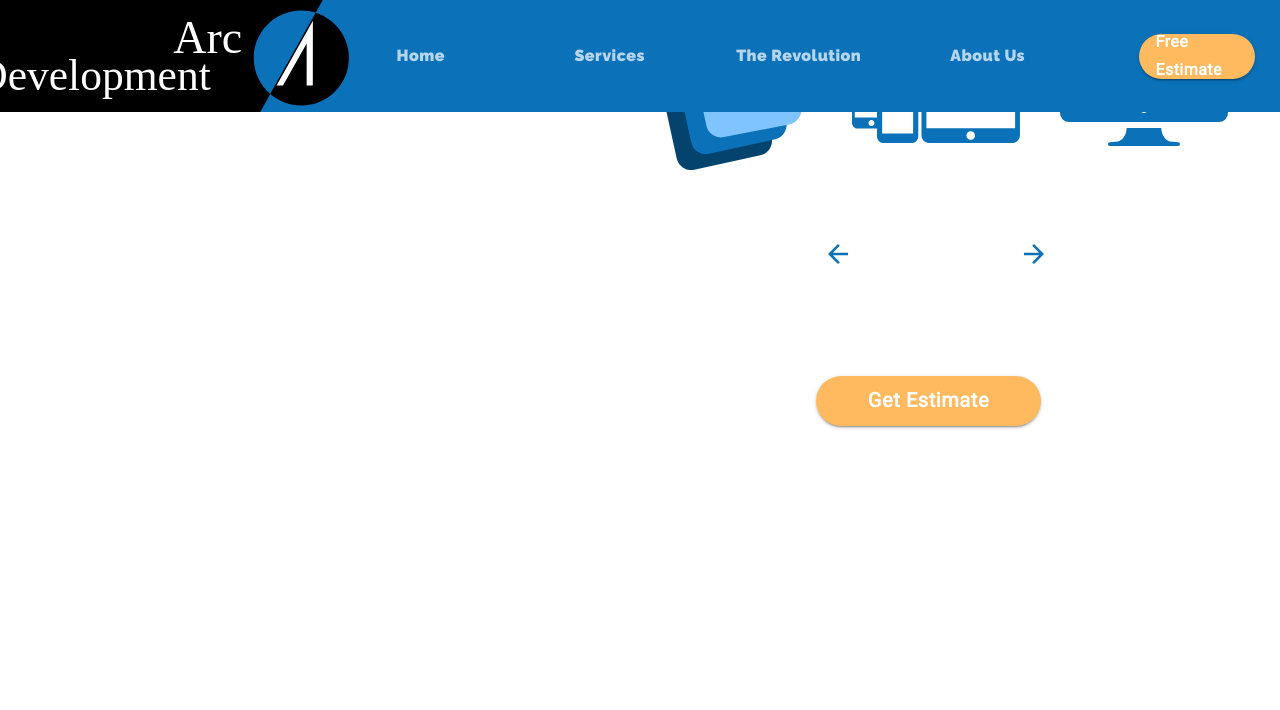
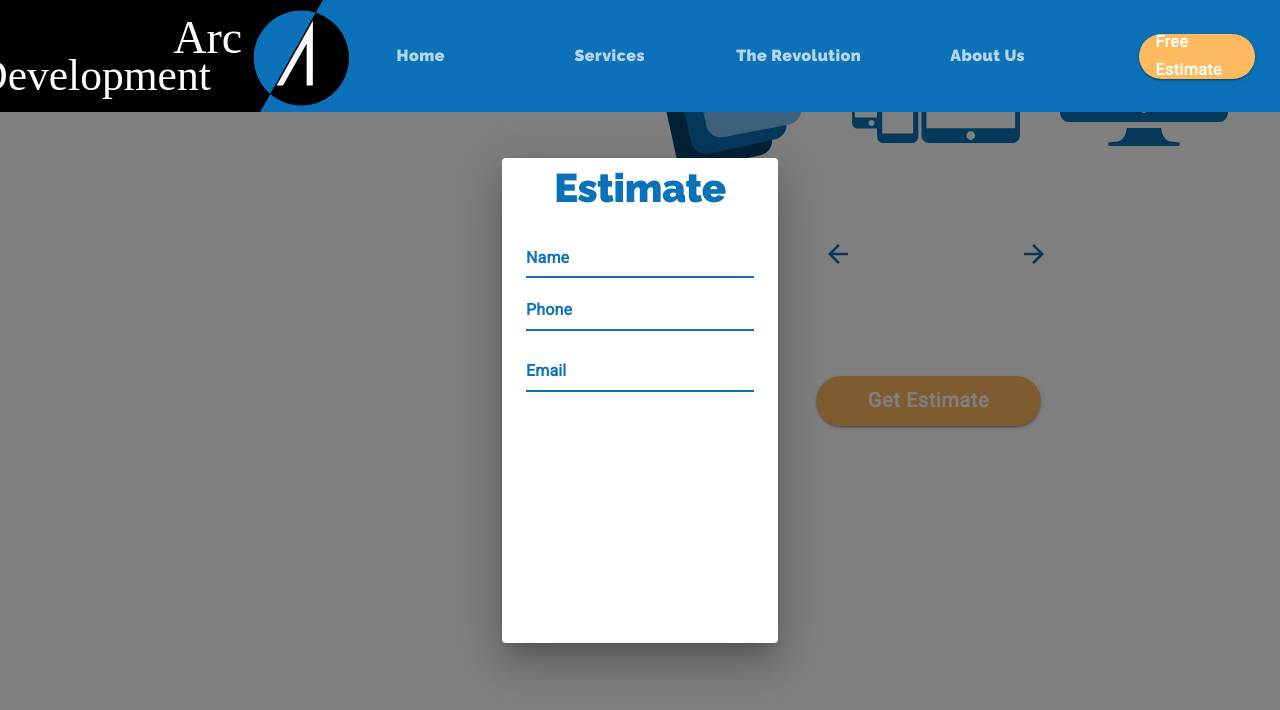
Before and after one commit to huyviet1995/material-ui-tutorial-1, a React (Create React App) app: page /estimate in a window 1280 px wide. Both pictures are taken after a click on the button "Get Estimate". Shown: the part 549-1259 px from the top of the page. Built offline with nearby package versions, Linux system fonts and the light colour scheme.

Commit message:
Open basic Dialog when clicking the Estimate button

```diff
--- a/src/components/Estimate.js
+++ b/src/components/Estimate.js
@@ -1,62 +1,100 @@
-import React, { useState } from 'react'
-import { cloneDeep } from 'lodash'
-import Lottie from 'react-lottie';
-import { useTheme, makeStyles, Grid, Typography, Button, IconButton } from '@material-ui/core';
+import React, { useState } from "react";
+import { cloneDeep } from "lodash";
+import Lottie from "react-lottie";
+import {
+	useTheme,
+	makeStyles,
+	Grid,
+	Typography,
+	Button,
+	IconButton,
+	Dialog,
+	DialogContent,
+	TextField,
+} from "@material-ui/core";
 
-import check from '../assets/check.svg';
-import send from '../assets/send.svg';
-import software from '../assets/software.svg';
-import mobile from '../assets/mobile.svg';
-import website from '../assets/website.svg';
-import backArrow from '../assets/backArrow.svg';
-import forwardArrow from '../assets/forwardArrow.svg';
-import backArrowDisabled from '../assets/backArrowDisabled.svg';
-import forwardArrowDisabled from '../assets/forwardArrowDisabled.svg';
-import camera from '../assets/camera.svg';
-import upload from '../assets/upload.svg';
-import person from '../assets/person.svg';
-import persons from '../assets/persons.svg';
-import people from '../assets/people.svg';
-import bell from '../assets/bell.svg';
-import users from '../assets/users.svg';
-import iphone from '../assets/iphone.svg';
-import gps from '../assets/gps.svg';
-import customized from '../assets/customized.svg';
-import data from '../assets/data.svg';
-import android from '../assets/android.svg';
-import globe from '../assets/globe.svg';
-import biometrics from '../assets/biometrics.svg';
-import info from '../assets/info.svg';
+import check from "../assets/check.svg";
+import send from "../assets/send.svg";
+import software from "../assets/software.svg";
+import mobile from "../assets/mobile.svg";
+import website from "../assets/website.svg";
+import backArrow from "../assets/backArrow.svg";
+import forwardArrow from "../assets/forwardArrow.svg";
+import backArrowDisabled from "../assets/backArrowDisabled.svg";
+import forwardArrowDisabled from "../assets/forwardArrowDisabled.svg";
+import camera from "../assets/camera.svg";
+import upload from "../assets/upload.svg";
+import person from "../assets/person.svg";
+import persons from "../assets/persons.svg";
+import people from "../assets/people.svg";
+import bell from "../assets/bell.svg";
+import users from "../assets/users.svg";
+import iphone from "../assets/iphone.svg";
+import gps from "../assets/gps.svg";
+import customized from "../assets/customized.svg";
+import data from "../assets/data.svg";
+import android from "../assets/android.svg";
+import globe from "../assets/globe.svg";
+import biometrics from "../assets/biometrics.svg";
+import info from "../assets/info.svg";
+import estimateAnimation from "../animations/estimateAnimation/data.json";
 
-import estimateAnimation from '../animations/estimateAnimation/data.json';
-
-const useStyles = makeStyles(theme => ({
+const useStyles = makeStyles((theme) => ({
 	icon: {
-        width: '12em',
-        height: '12em',
+		width: "12em",
+		height: "12em",
 	},
 	estimateButton: {
 		...theme.typography.estimate,
 		borderRadius: 50,
 		backgroundColor: theme.palette.common.arcOrange,
-        color: '#fff',
+		color: "#fff",
 		height: 50,
 		width: 225,
 		fontSize: "1.25rem",
 		marginTop: "5em",
 		"&:hover": {
 			backgroundColor: theme.palette.secondary.light,
-        }
-    }
+		},
+	},
 }));
 
 const defaultQuestions = [
-    { id: 1, title: 'Which services are you interested in', active: true, options: [
-        { id: 1, title: "Custom Software Development", subtitle: null, icon: software, iconAlt: 'Three floating screens', selected: false, cost: 0 },
-        { id: 2, title: "IOS Android Development", subtitle: null, icon: mobile, iconAlt: 'Phones and tablets outline', selected: false, cost: 0 },
-        { id: 3, title: "Website Development", subtitle: null, icon: website, iconAlt: 'Computer outline', selected: false, cost: 0 },
-    ] },
-]
+	{
+		id: 1,
+		title: "Which services are you interested in",
+		active: true,
+		options: [
+			{
+				id: 1,
+				title: "Custom Software Development",
+				subtitle: null,
+				icon: software,
+				iconAlt: "Three floating screens",
+				selected: false,
+				cost: 0,
+			},
+			{
+				id: 2,
+				title: "IOS Android Development",
+				subtitle: null,
+				icon: mobile,
+				iconAlt: "Phones and tablets outline",
+				selected: false,
+				cost: 0,
+			},
+			{
+				id: 3,
+				title: "Website Development",
+				subtitle: null,
+				icon: website,
+				iconAlt: "Computer outline",
+				selected: false,
+				cost: 0,
+			},
+		],
+	},
+];
 
 const softwareQuestions = [
 	{ ...defaultQuestions[0], active: false },
@@ -72,7 +110,7 @@ const softwareQuestions = [
 				icon: website,
 				iconAlt: "computer outline",
 				selected: false,
-        cost: 100
+				cost: 100,
 			},
 			{
 				id: 2,
@@ -81,7 +119,7 @@ const softwareQuestions = [
 				icon: iphone,
 				iconAlt: "outline of iphone",
 				selected: false,
-        cost: 100
+				cost: 100,
 			},
 			{
 				id: 3,
@@ -90,10 +128,10 @@ const softwareQuestions = [
 				icon: android,
 				iconAlt: "outlines of android phone",
 				selected: false,
-        cost: 100
-      }
+				cost: 100,
+			},
 		],
-    active: true
+		active: true,
 	},
 	{
 		id: 3,
@@ -107,7 +145,7 @@ const softwareQuestions = [
 				icon: camera,
 				iconAlt: "camera outline",
 				selected: false,
-        cost: 25
+				cost: 25,
 			},
 			{
 				id: 2,
@@ -116,7 +154,7 @@ const softwareQuestions = [
 				icon: gps,
 				iconAlt: "gps pin",
 				selected: false,
-        cost: 25
+				cost: 25,
 			},
 			{
 				id: 3,
@@ -125,10 +163,10 @@ const softwareQuestions = [
 				icon: upload,
 				iconAlt: "outline of cloud with arrow pointing up",
 				selected: false,
-        cost: 25
-      }
+				cost: 25,
+			},
 		],
-    active: false
+		active: false,
 	},
 	{
 		id: 4,
@@ -142,7 +180,7 @@ const softwareQuestions = [
 				icon: users,
 				iconAlt: "outline of a person with a plus sign",
 				selected: false,
-        cost: 25
+				cost: 25,
 			},
 			{
 				id: 2,
@@ -151,7 +189,7 @@ const softwareQuestions = [
 				icon: biometrics,
 				iconAlt: "fingerprint",
 				selected: false,
-        cost: 25
+				cost: 25,
 			},
 			{
 				id: 3,
@@ -160,10 +198,10 @@ const softwareQuestions = [
 				icon: bell,
 				iconAlt: "outline of a bell",
 				selected: false,
-        cost: 25
-      }
+				cost: 25,
+			},
 		],
-    active: false
+		active: false,
 	},
 	{
 		id: 5,
@@ -177,7 +215,7 @@ const softwareQuestions = [
 				icon: info,
 				iconAlt: "'i' inside a circle",
 				selected: false,
-        cost: 25
+				cost: 25,
 			},
 			{
 				id: 2,
@@ -186,7 +224,7 @@ const softwareQuestions = [
 				icon: customized,
 				iconAlt: "two toggle switches",
 				selected: false,
-        cost: 50
+				cost: 50,
 			},
 			{
 				id: 3,
@@ -195,10 +233,10 @@ const softwareQuestions = [
 				icon: data,
 				iconAlt: "outline of line graph",
 				selected: false,
-        cost: 100
-      }
+				cost: 100,
+			},
 		],
-    active: false
+		active: false,
 	},
 	{
 		id: 6,
@@ -212,7 +250,7 @@ const softwareQuestions = [
 				icon: person,
 				iconAlt: "person outline",
 				selected: false,
-        cost: 1
+				cost: 1,
 			},
 			{
 				id: 2,
@@ -221,7 +259,7 @@ const softwareQuestions = [
 				icon: persons,
 				iconAlt: "outline of two people",
 				selected: false,
-        cost: 1.25
+				cost: 1.25,
 			},
 			{
 				id: 3,
@@ -230,13 +268,12 @@ const softwareQuestions = [
 				icon: people,
 				iconAlt: "outline of three people",
 				selected: false,
-        cost: 1.5
-      }
+				cost: 1.5,
+			},
 		],
-    active: false
-  }
+		active: false,
+	},
 ];
-
 
 const websiteQuestions = [
 	{ ...defaultQuestions[0], active: false },
@@ -252,7 +289,7 @@ const websiteQuestions = [
 				icon: info,
 				iconAlt: "person outline",
 				selected: false,
-        cost: 100
+				cost: 100,
 			},
 			{
 				id: 2,
@@ -261,7 +298,7 @@ const websiteQuestions = [
 				icon: customized,
 				iconAlt: "outline of two people",
 				selected: false,
-        cost: 200
+				cost: 200,
 			},
 			{
 				id: 3,
@@ -270,11 +307,11 @@ const websiteQuestions = [
 				icon: globe,
 				iconAlt: "outline of three people",
 				selected: false,
-        cost: 250
-      }
+				cost: 250,
+			},
 		],
-    active: true
-  }
+		active: true,
+	},
 ];
 
 export default function Estimate() {
@@ -282,6 +319,21 @@ export default function Estimate() {
 	const theme = useTheme();
 
 	const [questions, setQuestions] = useState(defaultQuestions);
+	const [dialogOpen, setDialogOpen] = useState(false);
+	// name
+	const [name, setName] = useState("");
+	const [nameHelper, setNameHelper] = useState("");
+
+	// email
+	const [email, setEmail] = useState("");
+	const [emailHelper, setEmailHelper] = useState("");
+
+	// phone
+	const [phone, setPhone] = useState("");
+	const [phoneHelper, setPhoneHelper] = useState("");
+
+	// message
+	const [message, setMessage] = useState("");
 
 	const defaultOptions = {
 		loop: true,
@@ -294,7 +346,7 @@ export default function Estimate() {
 
 	const nextQuestions = () => {
 		const newQuestions = cloneDeep(questions);
-      const currentlyActive = newQuestions.filter(question => question.active);
+		const currentlyActive = newQuestions.filter((question) => question.active);
 		const activeIndex = currentlyActive[0].id - 1;
 
 		let nextIndex = activeIndex + 1;
@@ -306,12 +358,11 @@ export default function Estimate() {
 		newQuestions[nextIndex] = { ...newQuestions[nextIndex], active: true };
 
 		setQuestions(newQuestions);
-
-    }
+	};
 
 	const previousQuestions = () => {
 		const newQuestions = cloneDeep(questions);
-      const currentlyActive = newQuestions.filter(question => question.active);
+		const currentlyActive = newQuestions.filter((question) => question.active);
 		const activeIndex = currentlyActive[0].id - 1;
 
 		let prevIndex = activeIndex - 1;
@@ -323,23 +374,24 @@ export default function Estimate() {
 		newQuestions[prevIndex] = { ...newQuestions[prevIndex], active: true };
 
 		setQuestions(newQuestions);
-
-    }
+	};
 
 	const handleSelect = (id) => {
 		const newQuestions = cloneDeep(questions);
-      const currentlyActive = newQuestions.filter(question => question.active);
+		const currentlyActive = newQuestions.filter((question) => question.active);
 		const activeIndex = currentlyActive[0].id - 1;
 
 		const newSelected = newQuestions[activeIndex].options[id - 1];
-      const previousSelected = currentlyActive[0].options.filter(option => option.selected);
+		const previousSelected = currentlyActive[0].options.filter(
+			(option) => option.selected
+		);
 
 		switch (currentlyActive[0].subtitle) {
-        case 'Select one.':
+			case "Select one.":
 				if (previousSelected[0]) {
-            previousSelected[0].selected = !previousSelected[0].selected
+					previousSelected[0].selected = !previousSelected[0].selected;
 				}
-          newSelected.selected = !newSelected.selected
+				newSelected.selected = !newSelected.selected;
 				break;
 			default:
 				newSelected.selected = !newSelected.selected;
@@ -347,44 +399,100 @@ export default function Estimate() {
 		}
 
 		switch (newSelected.title) {
-        case 'Custom Software Development':
+			case "Custom Software Development":
 				setQuestions(softwareQuestions);
 				break;
-        case 'IOS/Android App Development':
+			case "IOS/Android App Development":
 				setQuestions(softwareQuestions);
 				break;
-        case 'Website Development':
+			case "Website Development":
 				setQuestions(websiteQuestions);
 				break;
 			default:
 				setQuestions(newQuestions);
 				break;
 		}
+	};
 
+	const onChange = (event) => {
+		let valid;
+		switch (event.target.id) {
+			case "email":
+				setEmail(event.target.value);
+				valid = /^\w+([.-]?\w+)*@\w+([.-]?\w+)*(\.\w{2,3})+$/.test(
+					event.target.value
+				);
+				if (!valid) {
+					setEmailHelper("Invalid Email");
+				} else {
+					setEmailHelper("");
 				}
+				break;
+			case "phone":
+				setPhone(event.target.value);
+				valid = /^\(?([0-9]{3})\)?[-. ]?([0-9]{3})[-. ]?([0-9]{4})$/.test(
+					event.target.value
+				);
+				if (!valid) {
+					setPhoneHelper("Invalid Phone");
+				} else {
+					setPhoneHelper("");
+				}
+				break;
+			default:
+				break;
+		}
+	};
 
 	return (
 		<Grid container direction="row">
 			<Grid item container direction="column" lg>
-                <Grid item style={{ marginTop: '2em', marginLeft: '5em' }}>
+				<Grid item style={{ marginTop: "2em", marginLeft: "5em" }}>
 					<Typography variant="h2">Estimate</Typography>
 				</Grid>
-                <Grid item container direction="column" style={{ marginRight: '10em', maxWidth: '50em', marginTop: "7.5em" }}>
+				<Grid
+					item
+					container
+					direction="column"
+					style={{ marginRight: "10em", maxWidth: "50em", marginTop: "7.5em" }}
+				>
 					<Lottie options={defaultOptions} height="100%" width="100%" />
 				</Grid>
 			</Grid>
-            <Grid item container lg direction="column" alignItems='center' style={{ marginRight: "2em", marginBottom: "25em" }}>
-                    {questions.filter(question => question.active).map((question, index) => {
+			<Grid
+				item
+				container
+				lg
+				direction="column"
+				alignItems="center"
+				style={{ marginRight: "2em", marginBottom: "25em" }}
+			>
+				{questions
+					.filter((question) => question.active)
+					.map((question, index) => {
 						return (
 							<React.Fragment key={index}>
 								<Grid item>
-                                    <Typography variant="h2" align="center" style={{ fontWeight: 500, fontSize: "2.25rem", marginTop: "5em" }}>
+									<Typography
+										variant="h2"
+										align="center"
+										style={{
+											fontWeight: 500,
+											fontSize: "2.25rem",
+											marginTop: "5em",
+										}}
+									>
 										{question.title}
 									</Typography>
 								</Grid>
-                                <Typography variant="body1" align="center" style={{ marginBottom: '2.5em', }} gutterBottom></Typography>
-                                <Grid item container justifyContent='space-around'>
-                                    {question.options.map(option => (
+								<Typography
+									variant="body1"
+									align="center"
+									style={{ marginBottom: "2.5em" }}
+									gutterBottom
+								></Typography>
+								<Grid item container justifyContent="space-around">
+									{question.options.map((option) => (
 										<Grid
 											item
 											container
@@ -396,41 +504,137 @@ export default function Estimate() {
 												borderRadius: 0,
 												textTransform: "none",
 												maxWidth: "14em",
-                                            backgroundColor: option.selected ? theme.palette.common.arcOrange : null
+												backgroundColor: option.selected
+													? theme.palette.common.arcOrange
+													: null,
 											}}
 											onClick={() => handleSelect(option.id)}
 										>
 											<Grid item container direction="column">
-                                                <Grid item style={{ maxWidth: '12em' }}>
-                                                    <Typography style={{ marginBottom: "1em", lineHeight: "1.25em" }} variant="h6" align="center">{option.title}</Typography>
-                                                    <Typography variant='caption' align='center'>{option.subtitle}</Typography>
+												<Grid item style={{ maxWidth: "12em" }}>
+													<Typography
+														style={{
+															marginBottom: "1em",
+															lineHeight: "1.25em",
+														}}
+														variant="h6"
+														align="center"
+													>
+														{option.title}
+													</Typography>
+													<Typography variant="caption" align="center">
+														{option.subtitle}
+													</Typography>
 												</Grid>
 												<Grid item>
-                                                    <img src={option.icon} alt={option.iconAlt} className={classes.icon} />
+													<img
+														src={option.icon}
+														alt={option.iconAlt}
+														className={classes.icon}
+													/>
 												</Grid>
 											</Grid>
 										</Grid>
 									))}
 								</Grid>
 							</React.Fragment>
-                        )
+						);
 					})}
-                <Grid item container justifyContent='space-between' style={{ width: '15em', marginTop: '3em' }}>
+				<Grid
+					item
+					container
+					justifyContent="space-between"
+					style={{ width: "15em", marginTop: "3em" }}
+				>
 					<Grid item>
-                        <IconButton onClick={previousQuestions} disabled={questions.length === 1}>
+						<IconButton
+							onClick={previousQuestions}
+							disabled={questions.length === 1}
+						>
 							<img src={backArrow} alt="Previous question"></img>
 						</IconButton>
 					</Grid>
 					<Grid item>
-                        <IconButton onClick={nextQuestions} disabled={questions.length === 1}>
+						<IconButton
+							onClick={nextQuestions}
+							disabled={questions.length === 1}
+						>
 							<img src={forwardArrow} alt="Next question"></img>
 						</IconButton>
 					</Grid>
 					<Grid item>
-                        <Button variant="contained" className={classes.estimateButton}>Get Estimate</Button>
+						<Button
+							variant="contained"
+							className={classes.estimateButton}
+							onClick={() => setDialogOpen(true)}
+						>
+							Get Estimate
+						</Button>
 					</Grid>
 				</Grid>
 			</Grid>
+			<Dialog open={dialogOpen} onClose={() => setDialogOpen(false)}>
+				<Grid container direction="column" justifyContent="center">
+					<Grid item>
+						<Typography variant="h2" align="center">
+							Estimate
+						</Typography>
 					</Grid>
-    )
+					<DialogContent>
+						<Grid container>
+							<Grid item container direction="column">
+								<Grid item style={{ marginBottom: "0.5em" }}>
+									{/* name field */}
+									<Grid>
+										<TextField
+											onChange={(e) => setName(e.target.value)}
+											label="Name"
+											fullWidth
+											id="name"
+											value={name}
+										/>
+									</Grid>
+									<Grid item style={{ marginBottom: "0.5em" }}>
+										{/* phone fieldc */}
+										<TextField
+											onChange={onChange}
+											error={phoneHelper.length !== 0}
+											label="Phone"
+											fullWidth
+											id="phone"
+											value={phone}
+											helperText={phoneHelper}
+										/>
+									</Grid>
+									<Grid item style={{ marginBottom: "0.5em" }}>
+										{/* email field */}
+										<TextField
+											onChange={onChange}
+											error={emailHelper.length !== 0}
+											label="Email"
+											fullWidth
+											id="email"
+											value={email}
+											helperText={emailHelper}
+										/>
+									</Grid>
+								</Grid>
+								<Grid item>
+									<TextField
+										value={message}
+										className={classes.message}
+										id="message"
+										multiline
+										rows={9}
+										onChange={(e) => setMessage(e.target.value)}
+										InputProps={{ disableUnderline: true }}
+									></TextField>
+								</Grid>
+							</Grid>
+						</Grid>
+					</DialogContent>
+				</Grid>
+			</Dialog>
+		</Grid>
+	);
 }
```
Lines whose indentation alone changed are shown as unchanged.
